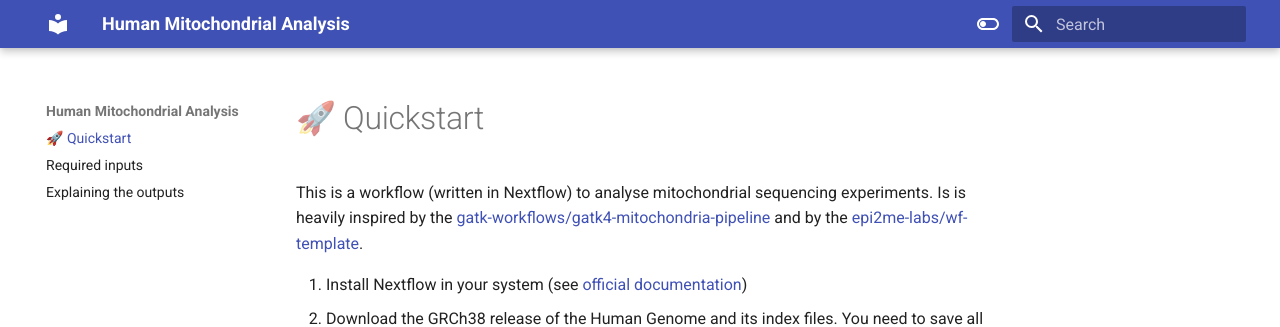
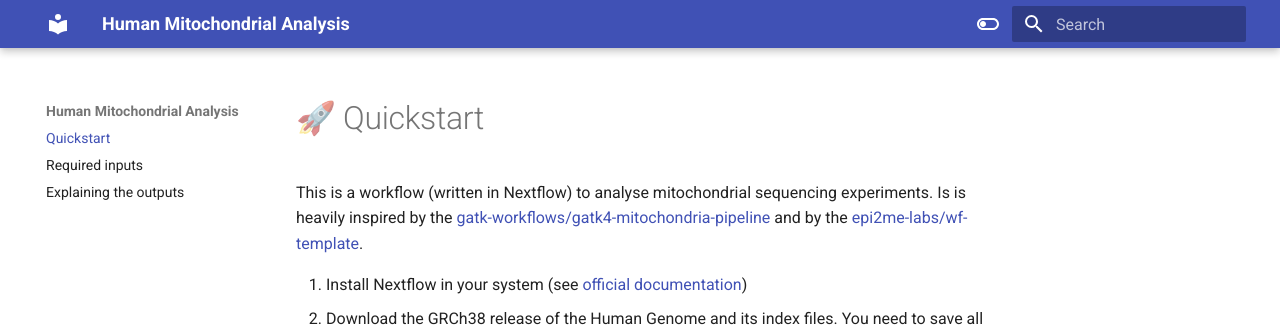
Before and after one commit to lmtani/wf-human-mito, an MkDocs documentation site: the page built from docs/index.md, in a window 1280 px wide. Shown: the top 327 px of the page. Built offline with MkDocs 1.6.1 and Material for MkDocs 9.7.7, drawn with Linux system fonts in a browser that asks for light colours; some of the changed lines change nothing that is shown.

Commit message:
📝 page name

````diff
--- a/docs/index.md
+++ b/docs/index.md
@@ -1,3 +1,9 @@
+---
+layout: default
+title: Quickstart
+nav_order: 1
+---
+
 # 🚀 Quickstart
 
 This is a workflow (written in Nextflow) to analyse mitochondrial sequencing experiments. Is is heavily inspired by the [gatk-workflows/gatk4-mitochondria-pipeline](https://github.com/gatk-workflows/gatk4-mitochondria-pipeline) and by the [epi2me-labs/wf-template](https://github.com/epi2me-labs/wf-template).
@@ -28,8 +34,6 @@ This is a workflow (written in Nextflow) to analyse mitochondrial sequencing exp
         test_data/SAMPLE-B_R2.fq.gz  test_data/SAMPLE-D_R2.fq.gz
         ```
 
-
-
 4. Run the Human Mitochondrial Workflow
 
     ??? summary "Example"
@@ -39,8 +43,6 @@ This is a workflow (written in Nextflow) to analyse mitochondrial sequencing exp
             --reference /path/to/Homo_sapiens_assembly38.fasta \
             --out_dir name-your-output-directory
         ```
-
-
 
 At the end you will have variants (VCF) and alignment (BAM) for each sample and a CSV file with information about each sample (coverage, haplogroup, etc). For more details about the meaning of each column please see the [Outputs section](#).
 
````
